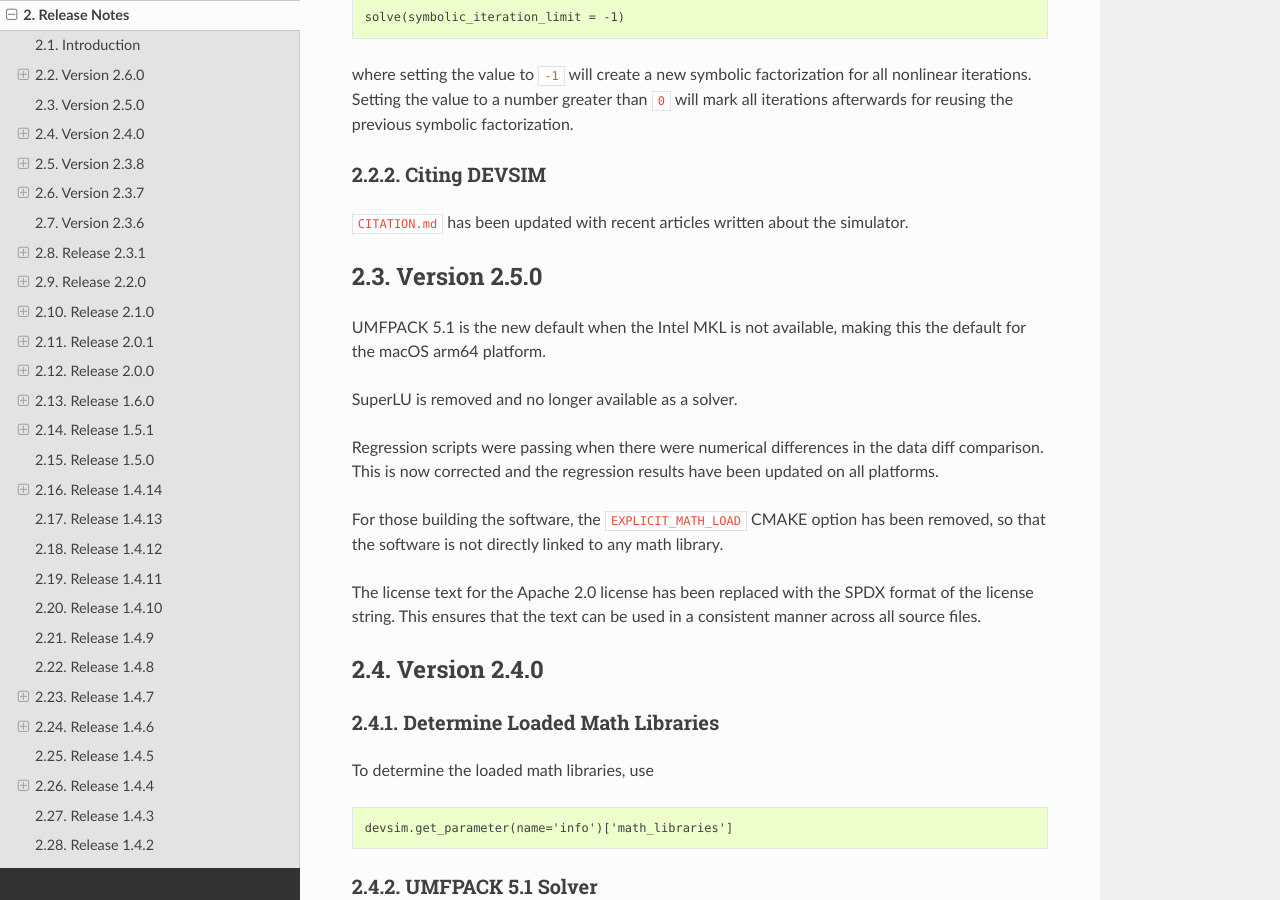
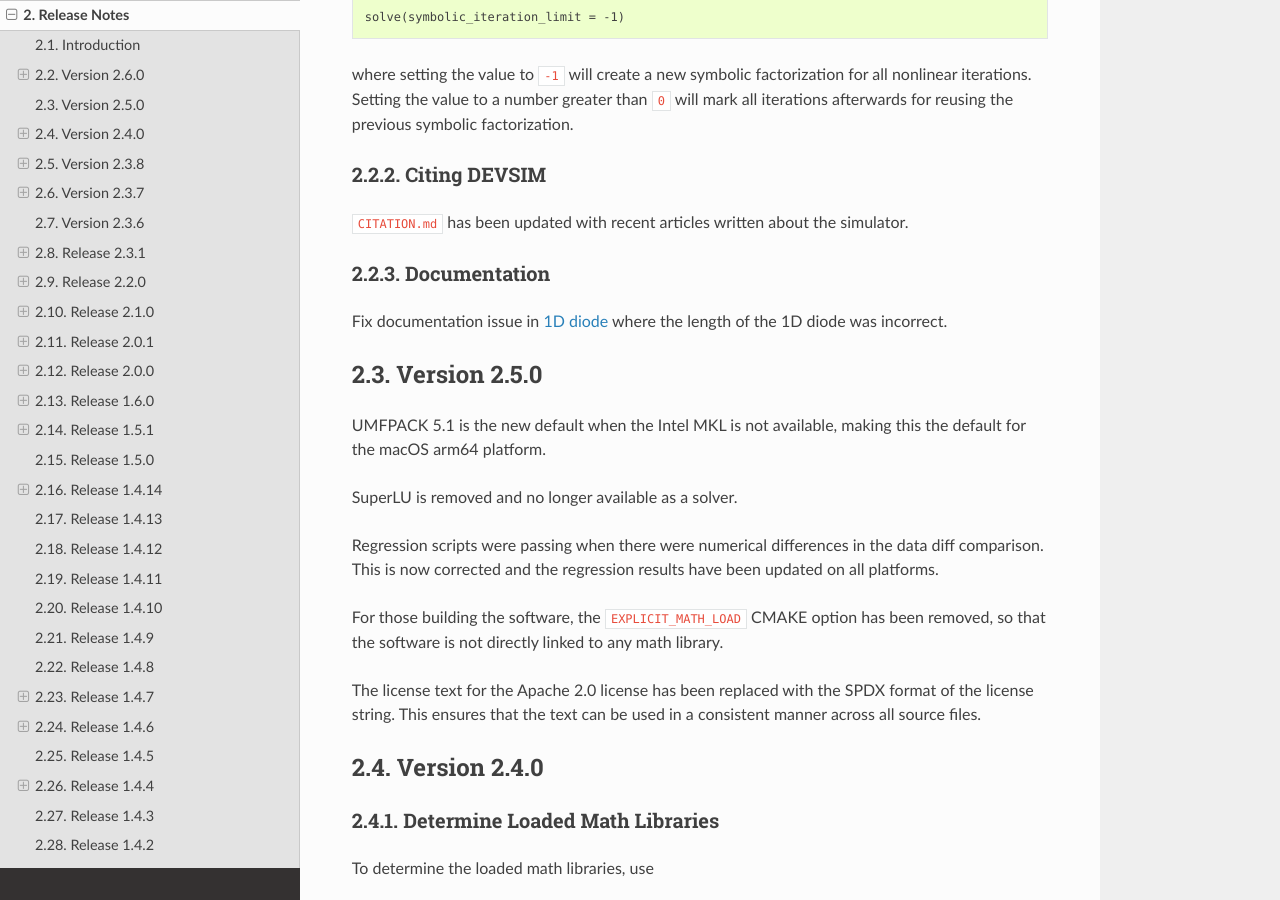
Before and after one commit to devsim/devsim_documentation, a Sphinx documentation site: the page built from sphinx/source/releasenotes.rst, in a window 1280 px wide and 900 px high, scrolled down 592 px. Built offline with Sphinx 7.4.7 and the Read the Docs theme 2.0.0, drawn with Linux system fonts in a browser that asks for light colours; cross-references to code outside the pages are shown as plain code.

Commit message:
Fix Issue #3 with diode length in documentation

```diff
--- a/sphinx/source/examples_diode.rst
+++ b/sphinx/source/examples_diode.rst
@@ -39,7 +39,7 @@
 Creating the mesh
 ^^^^^^^^^^^^^^^^^
 
-This creates a mesh :math:`10^{-6}` cm long with a junction located at the midpoint.  The name of the device is ``MyDevice`` with a single region names ``MyRegion``.  The contacts on either end are called ``top`` and ``bot``.
+This creates a mesh :math:`10^{-5}` cm long with a junction located at the midpoint.  The name of the device is ``MyDevice`` with a single region names ``MyRegion``.  The contacts on either end are called ``top`` and ``bot``.
 
 .. code-block:: python
 
--- a/sphinx/source/releasenotes.rst
+++ b/sphinx/source/releasenotes.rst
@@ -31,6 +31,10 @@
 
 ``CITATION.md`` has been updated with recent articles written about the simulator.
 
+Documentation
+^^^^^^^^^^^^^
+
+Fix documentation issue in :ref:`sec__diode1d` where the length of the 1D diode was incorrect.
 
 Version 2.5.0
 ~~~~~~~~~~~~~
```
